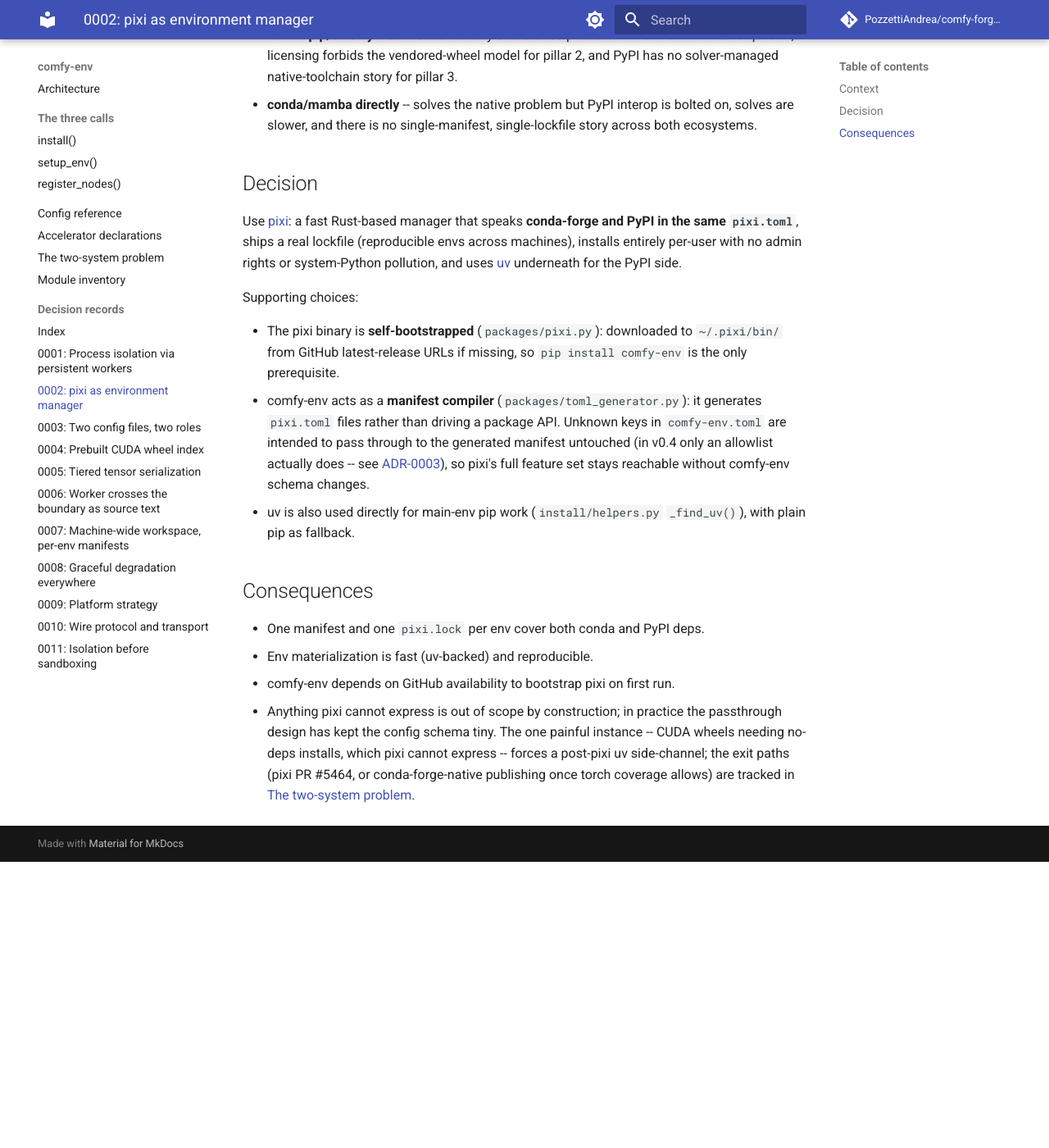
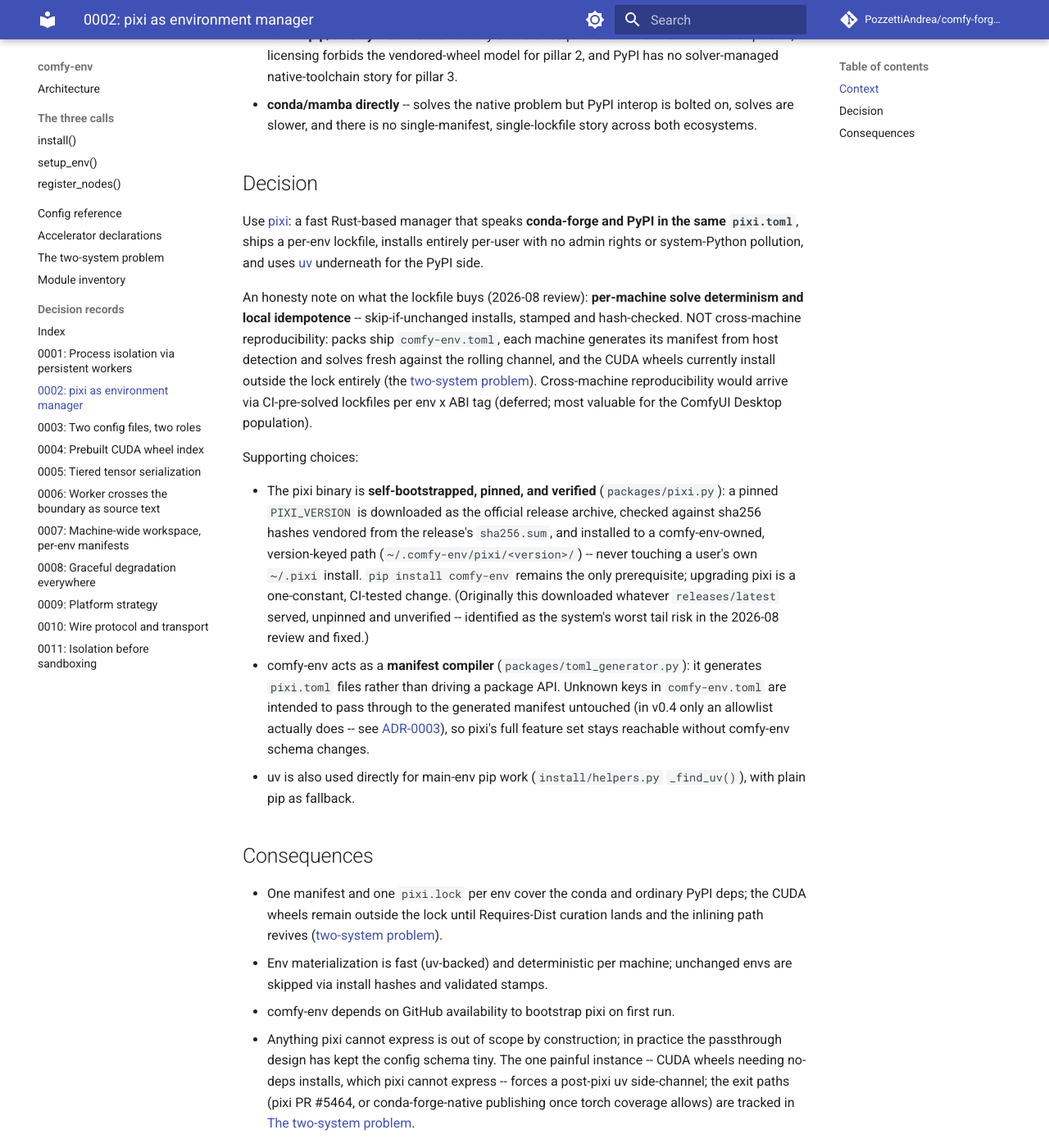
Before and after one commit to Comfy-Forge/comfy-forge-docs, an MkDocs documentation site: the page built from docs/comfy-env/adr/0002-pixi-as-environment-manager.md, in a window 1280 px wide and 1400 px high, scrolled down 1255 px. Shown: the whole window at 82% size. Built offline with MkDocs 1.6.1 and Material for MkDocs 9.7.7, drawn with Linux system fonts in a browser that asks for light colours; comment, search, counter and statistics services are not loaded; before the commit the page ends 2306 px from its top, so only the background shows below that.

Commit message:
ADR-0002 Decision/Consequences: honest lockfile properties; pinned owned-path bootstrap

```diff
--- a/docs/comfy-env/adr/0002-pixi-as-environment-manager.md
+++ b/docs/comfy-env/adr/0002-pixi-as-environment-manager.md
@@ -62,16 +62,32 @@
 ## Decision
 
 Use [pixi](https://pixi.sh): a fast Rust-based manager that speaks
-**conda-forge and PyPI in the same `pixi.toml`**, ships a real lockfile
-(reproducible envs across machines), installs entirely per-user with no
-admin rights or system-Python pollution, and uses
-[uv](https://github.com/astral-sh/uv) underneath for the PyPI side.
+**conda-forge and PyPI in the same `pixi.toml`**, ships a per-env lockfile,
+installs entirely per-user with no admin rights or system-Python pollution,
+and uses [uv](https://github.com/astral-sh/uv) underneath for the PyPI side.
+
+An honesty note on what the lockfile buys (2026-08 review): **per-machine
+solve determinism and local idempotence** -- skip-if-unchanged installs,
+stamped and hash-checked. NOT cross-machine reproducibility: packs ship
+`comfy-env.toml`, each machine generates its manifest from host detection
+and solves fresh against the rolling channel, and the CUDA wheels currently
+install outside the lock entirely (the
+[two-system problem](../two-system-problem.md)). Cross-machine
+reproducibility would arrive via CI-pre-solved lockfiles per env x ABI tag
+(deferred; most valuable for the ComfyUI Desktop population).
 
 Supporting choices:
 
-- The pixi binary is **self-bootstrapped** (`packages/pixi.py`): downloaded
-  to `~/.pixi/bin/` from GitHub latest-release URLs if missing, so `pip
-  install comfy-env` is the only prerequisite.
+- The pixi binary is **self-bootstrapped, pinned, and verified**
+  (`packages/pixi.py`): a pinned `PIXI_VERSION` is downloaded as the
+  official release archive, checked against sha256 hashes vendored from the
+  release's `sha256.sum`, and installed to a comfy-env-owned, version-keyed
+  path (`~/.comfy-env/pixi/<version>/`) -- never touching a user's own
+  `~/.pixi` install. `pip install comfy-env` remains the only prerequisite;
+  upgrading pixi is a one-constant, CI-tested change. (Originally this
+  downloaded whatever `releases/latest` served, unpinned and unverified --
+  identified as the system's worst tail risk in the 2026-08 review and
+  fixed.)
 - comfy-env acts as a **manifest compiler** (`packages/toml_generator.py`):
   it generates `pixi.toml` files rather than driving a package API. Unknown
   keys in `comfy-env.toml` are intended to pass through to the generated
@@ -83,8 +99,12 @@
 
 ## Consequences
 
-- One manifest and one `pixi.lock` per env cover both conda and PyPI deps.
-- Env materialization is fast (uv-backed) and reproducible.
+- One manifest and one `pixi.lock` per env cover the conda and ordinary
+  PyPI deps; the CUDA wheels remain outside the lock until Requires-Dist
+  curation lands and the inlining path revives
+  ([two-system problem](../two-system-problem.md)).
+- Env materialization is fast (uv-backed) and deterministic per machine;
+  unchanged envs are skipped via install hashes and validated stamps.
 - comfy-env depends on GitHub availability to bootstrap pixi on first run.
 - Anything pixi cannot express is out of scope by construction; in practice
   the passthrough design has kept the config schema tiny. The one painful
```
